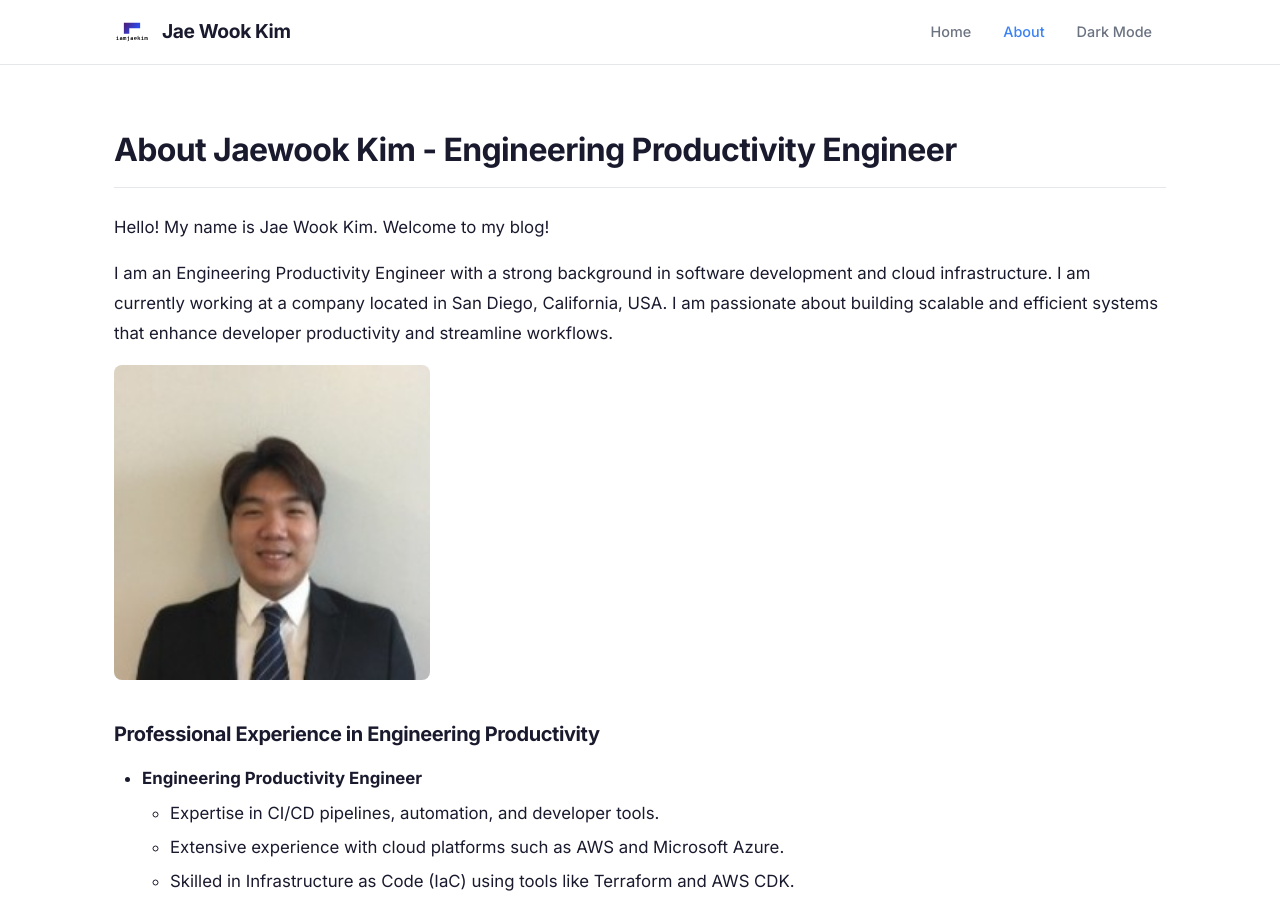
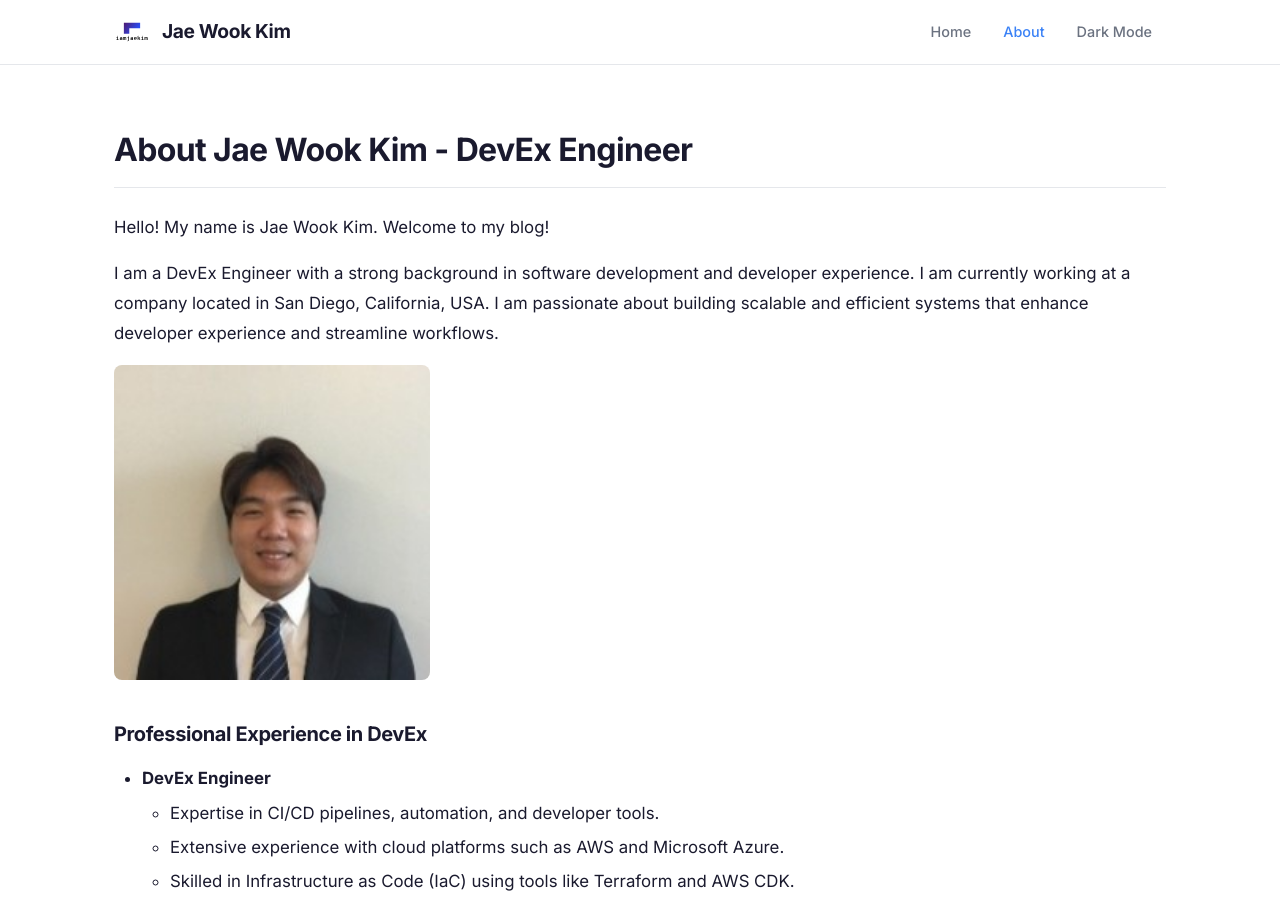
Before and after one commit to iamjaekim/iamjaekim.github.io, a Jekyll site: the page built from about.md, in a window 1280 px wide and 900 px high. Built offline with Jekyll 4.4.1, drawn with Linux system fonts in a browser that asks for light colours.

```diff
--- a/_config.yml
+++ b/_config.yml
@@ -4,8 +4,8 @@
 
 title: Jae Wook Kim
 name: Jae Wook Kim
-description: Engineering Productivity Engineer – Cloud, IaC, and CI/CD. Sharing insights on software engineering, cloud architecture, and productivity.
-tagline: Engineering Productivity Engineer – Cloud, IaC, and CI/CD
+description: DevEx Engineer – Cloud, IaC, and CI/CD. Sharing insights on developer experience, cloud architecture, and productivity.
+tagline: DevEx Engineer – Cloud, IaC, and CI/CD
 author:
   name: Jae Wook Kim
   email: jaekim92@outlook.com
--- a/_data/tags.yaml
+++ b/_data/tags.yaml
@@ -14,3 +14,6 @@
 - github-actions
 - opentofu
 - cicd
+- developer-experience
+
+- dev-container
--- a/about.md
+++ b/about.md
@@ -1,19 +1,19 @@
 ---
 layout: page
-title: About Jaewook Kim - Engineering Productivity Engineer
+title: About Jae Wook Kim - DevEx Engineer
 permalink: /about/
-description: "Learn more about Jae Wook Kim, an Engineering Productivity Engineer specializing in CI/CD, DevOps, and Cloud Infrastructure."
+description: "Learn more about Jae Wook Kim, a DevEx Engineer specializing in CI/CD, DevOps, and Developer Experience."
 ---
 
 Hello! My name is Jae Wook Kim. Welcome to my blog!
 
-I am an Engineering Productivity Engineer with a strong background in software development and cloud infrastructure. I am currently working at a company located in San Diego, California, USA. I am passionate about building scalable and efficient systems that enhance developer productivity and streamline workflows.
+I am a DevEx Engineer with a strong background in software development and developer experience. I am currently working at a company located in San Diego, California, USA. I am passionate about building scalable and efficient systems that enhance developer experience and streamline workflows.
 
-![Photo of Jaewook Kim](../images/self.jpeg){: width="30%" height="30%"}
+![Photo of Jae Wook  Kim](../images/self.jpeg){: width="30%" height="30%"}
 
-### Professional Experience in Engineering Productivity
+### Professional Experience in DevEx
 
-- **Engineering Productivity Engineer**
+- **DevEx Engineer**
   - Expertise in CI/CD pipelines, automation, and developer tools.
   - Extensive experience with cloud platforms such as AWS and Microsoft Azure.
   - Skilled in Infrastructure as Code (IaC) using tools like Terraform and AWS CDK.
```
Also changed, not shown: _posts/2026-03-21-dev-onboarding-devcontainers.md (added, +139 -0 lines), sample_project/.devcontainer/devcontainer.json (added, +28 -0 lines), 1 other file.
